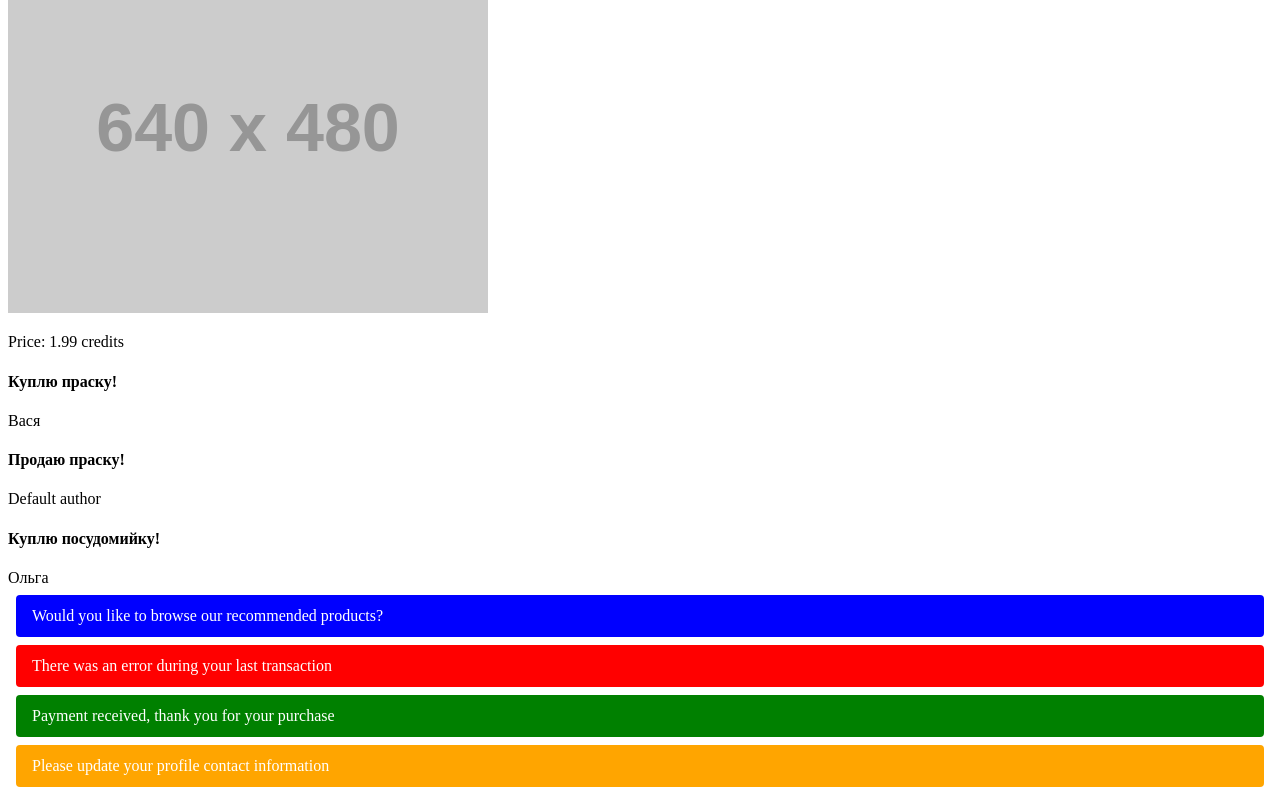
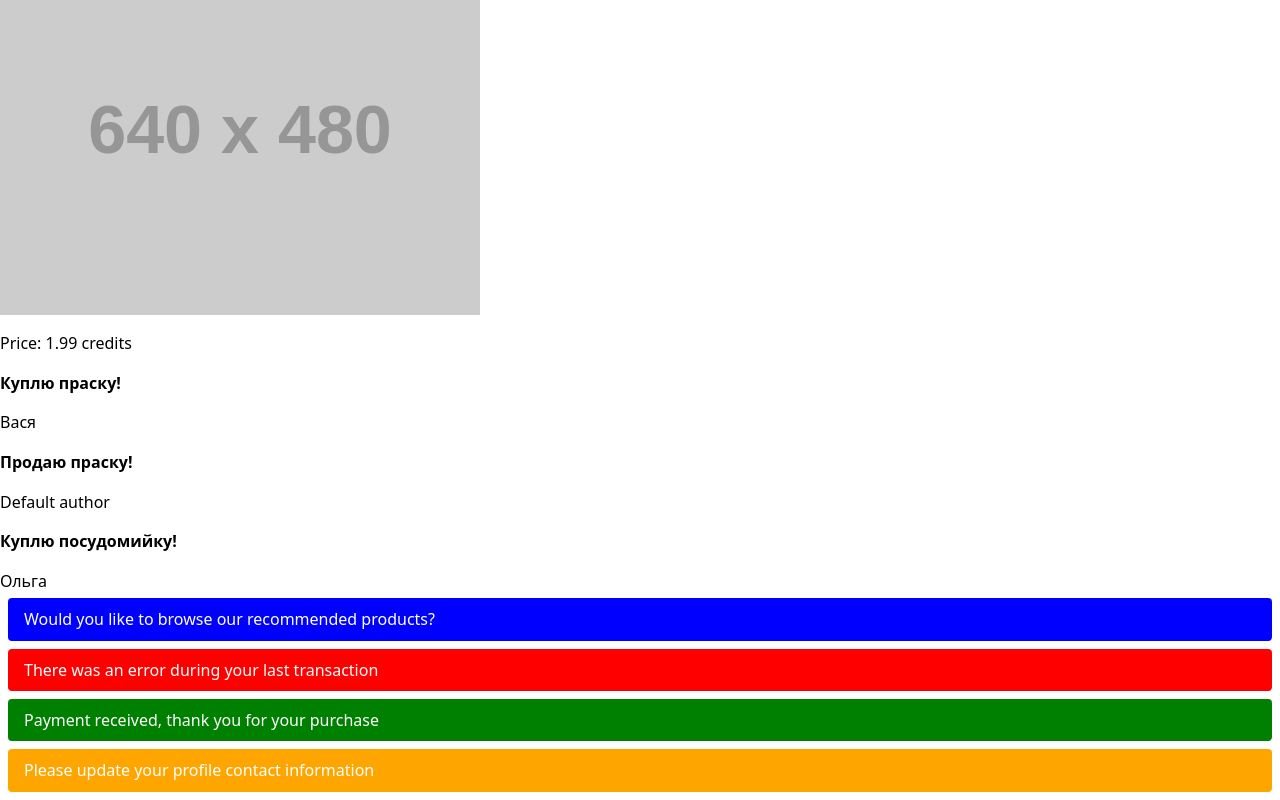
Before and after one commit to Viacheslav-Danylko/first-project-react, a React (Vite) app: page / in a window 1280 px wide. Shown: the part 1103-1903 px from the top of the page. Built offline with nearby package versions, Linux system fonts and the light colour scheme.

Commit message:
add code

```diff
--- a/package.json
+++ b/package.json
@@ -10,8 +10,11 @@
     "preview": "vite preview"
   },
   "dependencies": {
+    "clsx": "^2.1.1",
+    "modern-normalize": "^3.0.1",
     "react": "^18.3.1",
-    "react-dom": "^18.3.1"
+    "react-dom": "^18.3.1",
+    "react-icons": "^5.3.0"
   },
   "devDependencies": {
     "@eslint/js": "^9.11.1",
--- a/src/components/Alert/Alert.css
+++ /dev/null
@@ -1,31 +0,0 @@
-.alert {
-  margin: 8px;
-  padding: 12px 16px;
-  border-radius: 4px;
-  color: white;
-}
-
-.alert.info {
-  background-color: blue;
-}
-
-.alert.success {
-  background-color: green;
-}
-
-.alert.error {
-  background-color: red;
-}
-
-.alert.warning {
-  background-color: orange;
-}
-
-.alert.is-outlined {
-  outline: 1px solid black;
-}
-
-.alert.is-elevated {
-  box-shadow: rgb(0 0 0 / 20%) 0px 3px 3px -2px, rgb(0 0 0 / 14%) 0px 3px 4px 0px,
-    rgb(0 0 0 / 12%) 0px 1px 8px 0px;
-}
--- a/src/components/Alert/Alert.jsx
+++ b/src/components/Alert/Alert.jsx
@@ -1,15 +1,16 @@
-import "./Alert.css";
+import clsx from 'clsx';
+import css from './Alert.module.css';
 
 export const Alert = ({ variant, outlined, elevated, children }) => {
-  const classNames = ['alert', variant];
-
-  if (outlined) {
-    classNames.push('is-outlined');
-  }
-
-  if (elevated) {
-    classNames.push('is-elevated');
-  }
-
-  return <p className={classNames.join(' ')}>{children}</p>;
+  return (
+    <p
+      className={clsx(
+        css[variant],
+        outlined && css.isOutlined,
+        elevated && css.isElevated
+      )}
+    >
+      {children}
+    </p>
+  );
 };
--- /dev/null
+++ b/src/components/Alert/Alert.module.css
@@ -0,0 +1,36 @@
+.alert {
+  margin: 8px;
+  padding: 12px 16px;
+  border-radius: 4px;
+  background-color: gray;
+  color: white;
+}
+
+.info {
+  composes: alert;
+  background-color: blue;
+}
+
+.success {
+  composes: alert;
+  background-color: green;
+}
+
+.error {
+  composes: alert;
+  background-color: red;
+}
+
+.warning {
+  composes: alert;
+  background-color: orange;
+}
+
+.alert.isOutlined {
+  outline: 1px solid black;
+}
+
+.alert.isElevated {
+  box-shadow: rgb(0 0 0 / 20%) 0px 3px 3px -2px,
+    rgb(0 0 0 / 14%) 0px 3px 4px 0px, rgb(0 0 0 / 12%) 0px 1px 8px 0px;
+}
--- a/src/main.jsx
+++ b/src/main.jsx
@@ -1,5 +1,6 @@
 import { StrictMode } from 'react'
 import { createRoot } from 'react-dom/client'
+import "modern-normalize"
 import App from './components/App'
 
 createRoot(document.getElementById('root')).render(
```
Also changed, not shown: 1 other file (tests, documents, lock files or other folders).
